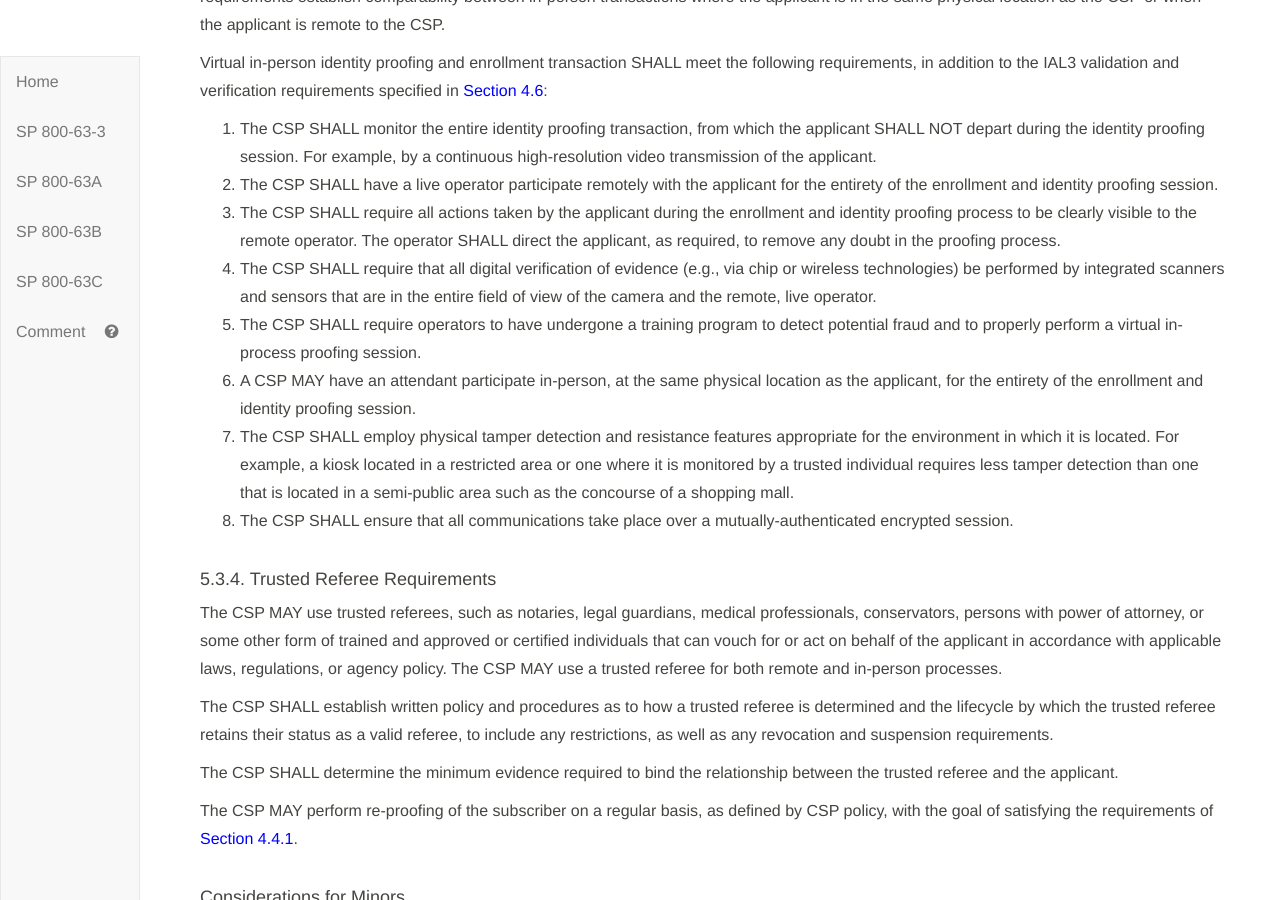
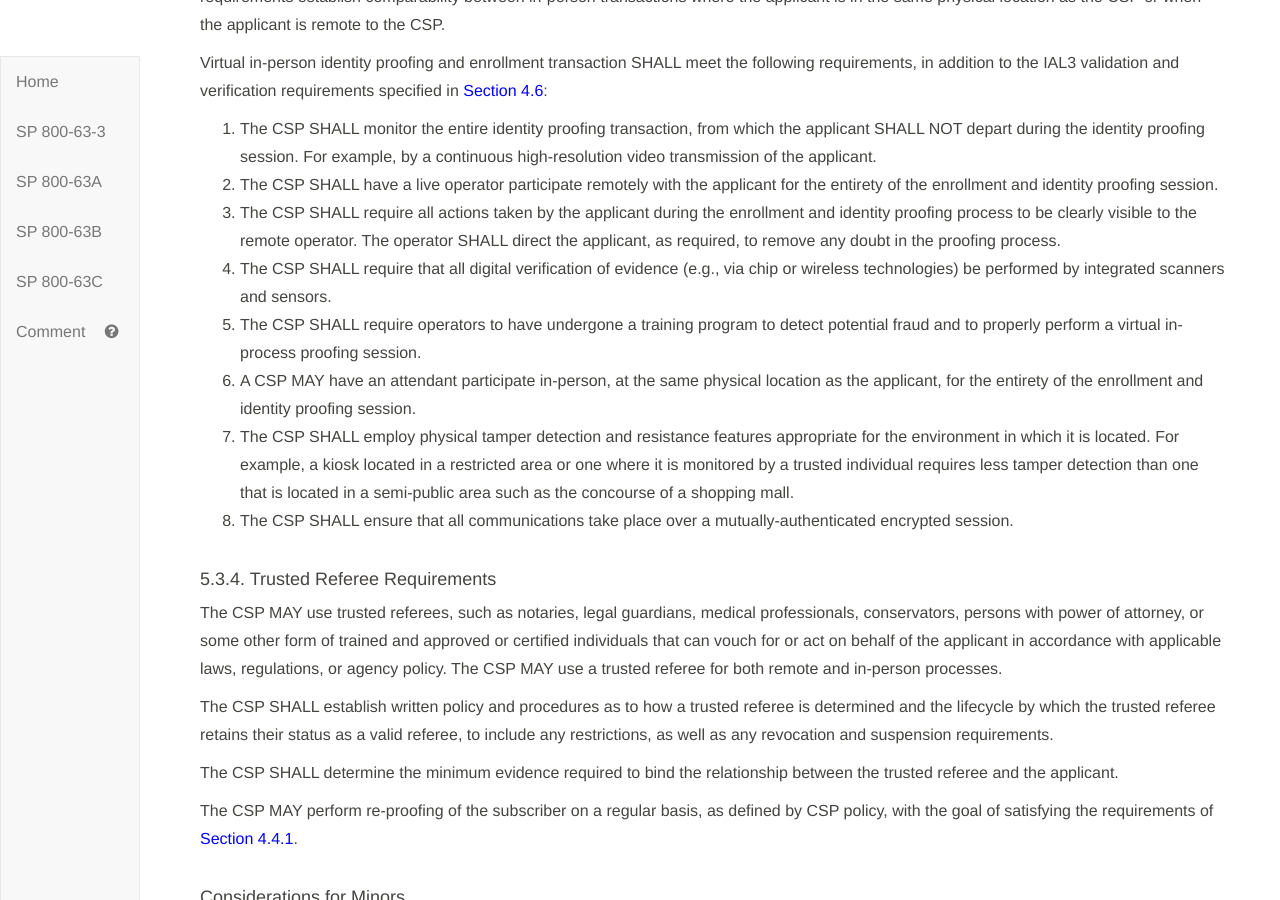
Before and after one commit to usnistgov/800-63-3, a Jekyll site: the page built from sp800-63a/sec5_proofing.md, in a window 1280 px wide and 900 px high, scrolled down 6230 px. Built offline with Jekyll 4.4.1, drawn with Linux system fonts in a browser that asks for light colours; our own code applies the rules of GitHub Pages for plain Markdown files.

Commit message:
Closes #671

```diff
--- a/sp800-63a/sec5_proofing.md
+++ b/sp800-63a/sec5_proofing.md
@@ -138,7 +138,7 @@ Virtual in-person identity proofing and enrollment transaction SHALL meet the fo
 1. The CSP SHALL monitor the entire identity proofing transaction, from which the applicant SHALL NOT depart during the identity proofing session.  For example, by a continuous high-resolution video transmission of the applicant.
 2. The CSP SHALL have a live operator participate remotely with the applicant for the entirety of the enrollment and identity proofing session.
 3. The CSP SHALL require all actions taken by the applicant during the enrollment and identity proofing process to be clearly visible to the remote operator. The operator SHALL direct the applicant, as required, to remove any doubt in the proofing process.
-4. The CSP SHALL require that all digital verification of evidence (e.g., via chip or wireless technologies) be performed by integrated scanners and sensors that are in the entire field of view of the camera and the remote, live operator.
+4. The CSP SHALL require that all digital verification of evidence (e.g., via chip or wireless technologies) be performed by integrated scanners and sensors.
 5. The CSP SHALL require operators to have undergone a training program to detect potential fraud and to properly perform a virtual in-process proofing session.
 6. A CSP MAY have an attendant participate in-person, at the same physical location as the applicant, for the entirety of the enrollment and identity proofing session.
 7. The CSP SHALL employ physical tamper detection and resistance features appropriate for the environment in which it is located. For example, a kiosk located in a restricted area or one where it is monitored by a trusted individual requires less tamper detection than one that is located in a semi-public area such as the concourse of a shopping mall.
```
